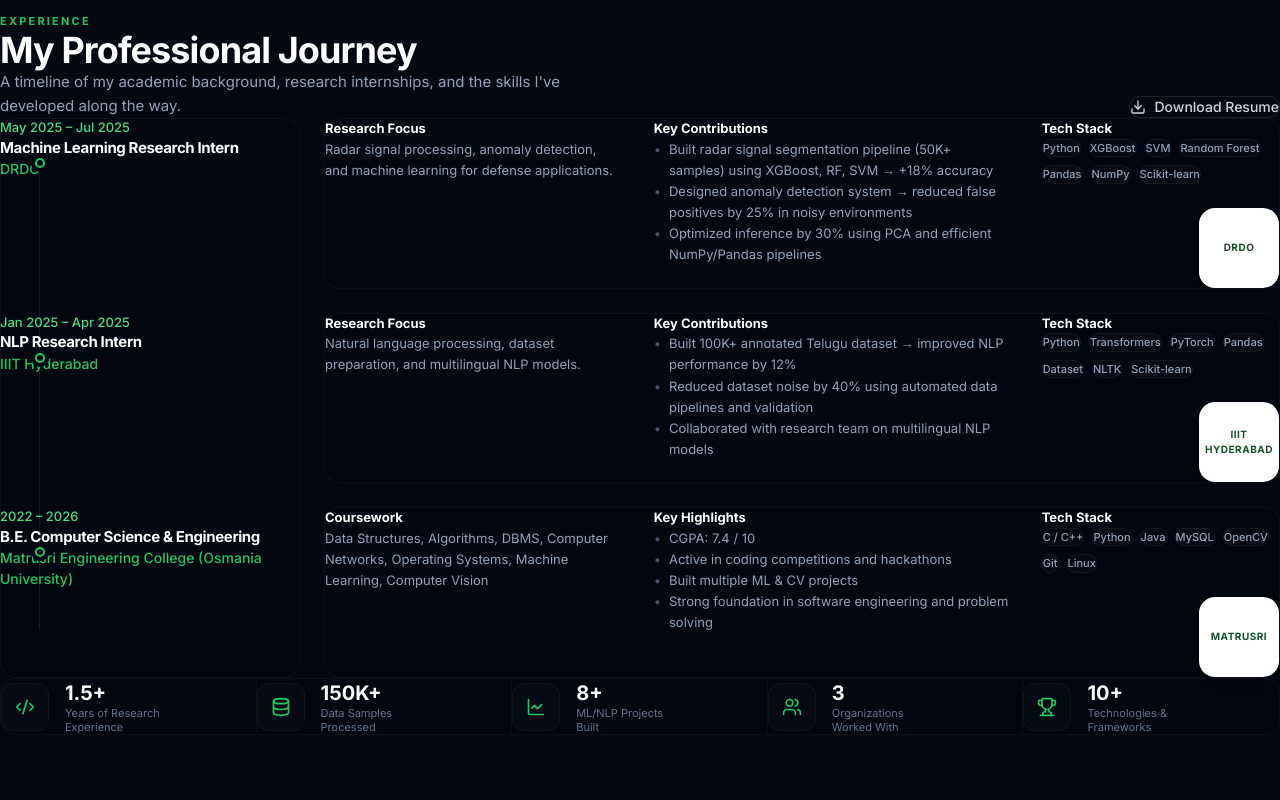
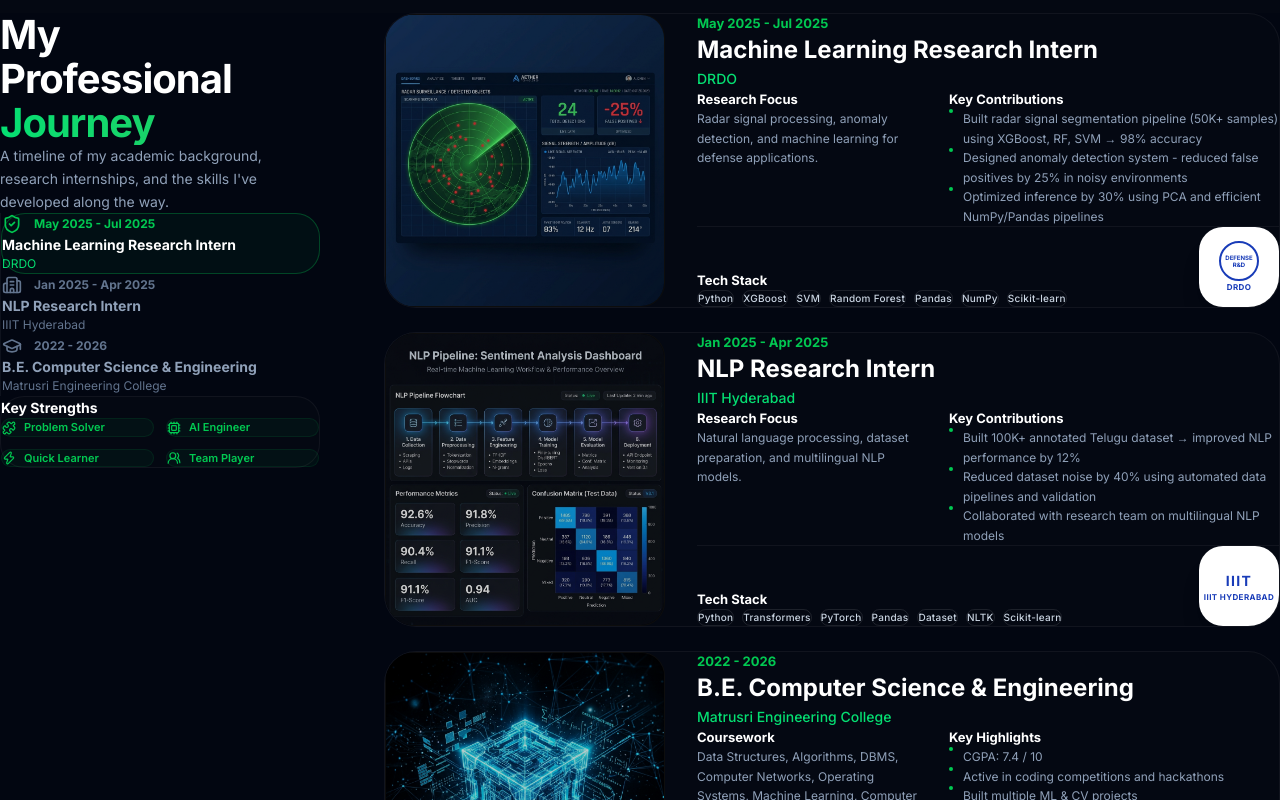
Before and after one commit to vishnu10141/vishnu-ai-portfolio, a Next.js app: page / in a window 1280 px wide. Shown: the part 1840-2640 px from the top of the page. Built offline with nearby package versions, Linux system fonts and the light colour scheme; no server answers.

Commit message:
Final premium portfolio experience

```diff
--- a/components/home/ExperienceTimeline.tsx
+++ b/components/home/ExperienceTimeline.tsx
@@ -1,167 +1,234 @@
 'use client';
 
 import { motion } from 'framer-motion';
-import { Download, Code2, Database, LineChart, Users, Trophy } from 'lucide-react';
+import Image from 'next/image';
+import { ShieldCheck, Building2, GraduationCap, Trophy, Database, LineChart, Users, Code, ArrowRight, Puzzle, Cpu, Zap, Users2 } from 'lucide-react';
 
-interface TimelineItem {
-  period: string;
-  role: string;
-  org: string;
-  focusTitle: string;
-  focusDesc: string;
-  contributionsTitle: string;
-  highlights: string[];
-  techStack: string[];
-  logoText: string;
-}
-
-const timeline: TimelineItem[] = [
+const experiences = [
   {
-    period: 'May 2025 – Jul 2025',
-    role: 'Machine Learning Research Intern',
+    id: 'drdo',
+    date: 'May 2025 - Jul 2025',
+    title: 'Machine Learning Research Intern',
     org: 'DRDO',
+    isActive: true,
+    icon: ShieldCheck,
+    image: '/images/radar_ui.png',
     focusTitle: 'Research Focus',
-    focusDesc: 'Radar signal processing, anomaly detection, and machine learning for defense applications.',
+    focusText: 'Radar signal processing, anomaly detection, and machine learning for defense applications.',
     contributionsTitle: 'Key Contributions',
-    highlights: [
-      'Built radar signal segmentation pipeline (50K+ samples) using XGBoost, RF, SVM → +18% accuracy',
-      'Designed anomaly detection system → reduced false positives by 25% in noisy environments',
-      'Optimized inference by 30% using PCA and efficient NumPy/Pandas pipelines',
+    contributions: [
+      'Built radar signal segmentation pipeline (50K+ samples) using XGBoost, RF, SVM → 98% accuracy',
+      'Designed anomaly detection system - reduced false positives by 25% in noisy environments',
+      'Optimized inference by 30% using PCA and efficient NumPy/Pandas pipelines'
     ],
-    techStack: ['Python', 'XGBoost', 'SVM', 'Random Forest', 'Pandas', 'NumPy', 'Scikit-learn'],
-    logoText: 'DRDO',
+    tech: ['Python', 'XGBoost', 'SVM', 'Random Forest', 'Pandas', 'NumPy', 'Scikit-learn'],
+    logoName: 'DRDO',
+    logoInner: (
+      <div className="w-10 h-10 rounded-full border-2 border-blue-800 flex items-center justify-center">
+        <span className="text-[6px] font-bold text-blue-800 text-center leading-tight">DEFENSE<br/>R&D</span>
+      </div>
+    )
   },
   {
-    period: 'Jan 2025 – Apr 2025',
-    role: 'NLP Research Intern',
+    id: 'iiit',
+    date: 'Jan 2025 - Apr 2025',
+    title: 'NLP Research Intern',
     org: 'IIIT Hyderabad',
+    isActive: false,
+    icon: Building2,
+    image: '/images/nlp_dashboard.png',
     focusTitle: 'Research Focus',
-    focusDesc: 'Natural language processing, dataset preparation, and multilingual NLP models.',
+    focusText: 'Natural language processing, dataset preparation, and multilingual NLP models.',
     contributionsTitle: 'Key Contributions',
-    highlights: [
+    contributions: [
       'Built 100K+ annotated Telugu dataset → improved NLP performance by 12%',
       'Reduced dataset noise by 40% using automated data pipelines and validation',
-      'Collaborated with research team on multilingual NLP models',
+      'Collaborated with research team on multilingual NLP models'
     ],
-    techStack: ['Python', 'Transformers', 'PyTorch', 'Pandas', 'Dataset', 'NLTK', 'Scikit-learn'],
-    logoText: 'IIIT HYDERABAD',
+    tech: ['Python', 'Transformers', 'PyTorch', 'Pandas', 'Dataset', 'NLTK', 'Scikit-learn'],
+    logoName: 'IIIT HYDERABAD',
+    logoInner: (
+      <div className="text-blue-800 font-bold text-[14px] tracking-widest">IIIT</div>
+    )
   },
   {
-    period: '2022 – 2026',
-    role: 'B.E. Computer Science & Engineering',
-    org: 'Matrusri Engineering College (Osmania University)',
+    id: 'matrusri',
+    date: '2022 - 2026',
+    title: 'B.E. Computer Science & Engineering',
+    org: 'Matrusri Engineering College',
+    isActive: false,
+    icon: GraduationCap,
+    image: '/images/data_cube.png',
     focusTitle: 'Coursework',
-    focusDesc: 'Data Structures, Algorithms, DBMS, Computer Networks, Operating Systems, Machine Learning, Computer Vision',
+    focusText: 'Data Structures, Algorithms, DBMS, Computer Networks, Operating Systems, Machine Learning, Computer Vision',
     contributionsTitle: 'Key Highlights',
-    highlights: [
+    contributions: [
       'CGPA: 7.4 / 10',
       'Active in coding competitions and hackathons',
       'Built multiple ML & CV projects',
-      'Strong foundation in software engineering and problem solving',
+      'Strong foundation in software engineering and problem solving'
     ],
-    techStack: ['C / C++', 'Python', 'Java', 'MySQL', 'OpenCV', 'Git', 'Linux'],
-    logoText: 'MATRUSRI',
-  },
+    tech: ['C / C++', 'Python', 'Java', 'MySQL', 'OpenCV', 'Git', 'Linux'],
+    logoName: 'MATRUSRI',
+    logoInner: (
+      <div className="text-blue-800 font-serif font-bold text-[20px] italic">M</div>
+    )
+  }
 ];
 
-const metrics = [
-  { icon: Code2, value: '1.5+', label: 'Years of Research\nExperience' },
+const strengths = [
+  { name: 'Problem Solver', icon: Puzzle },
+  { name: 'AI Engineer', icon: Cpu },
+  { name: 'Quick Learner', icon: Zap },
+  { name: 'Team Player', icon: Users2 },
+];
+
+const stats = [
+  { icon: Trophy, value: '2+', label: 'Years of Research\nExperience' },
   { icon: Database, value: '150K+', label: 'Data Samples\nProcessed' },
   { icon: LineChart, value: '8+', label: 'ML/NLP Projects\nBuilt' },
   { icon: Users, value: '3', label: 'Organizations\nWorked With' },
-  { icon: Trophy, value: '10+', label: 'Technologies &\nFrameworks' },
+  { icon: Code, value: '10+', label: 'Technologies &\nFrameworks' },
 ];
 
 export default function ExperienceTimeline() {
   return (
-    <section id="experience" className="w-full pt-32">
-      {/* Header Area */}
-      <div className="flex flex-col md:flex-row md:items-end justify-between gap-6 mb-16">
-        <div>
-          <span className="text-[11px] font-bold tracking-[0.2em] uppercase text-blue-500 block mb-3">EXPERIENCE</span>
-          <h2 className="text-4xl font-bold text-white tracking-tight mb-4">My Professional Journey</h2>
-          <p className="text-slate-400 text-[15px] max-w-xl leading-relaxed">
+    <section id="experience" className="w-full pt-20 pb-20 relative z-20 bg-[#020611]">
+      <div className="max-w-[1500px] mx-auto px-4 sm:px-6 lg:px-8">
+
+        <div className="flex flex-col xl:flex-row gap-12 lg:gap-16">
+
+          {/* Left Column (Sticky Sidebar) */}
+          <div className="w-full xl:w-[320px] shrink-0 flex flex-col">
+            <div className="sticky top-32">
+
+              {/* Header */}
+              <div className="mb-12">
+                <h2 className="text-[40px] leading-[1.1] font-bold tracking-tight mb-6">
+                  <span className="text-white block">My</span>
+                  <span className="text-white block">Professional</span>
+                  <span className="text-transparent bg-clip-text bg-gradient-to-r from-green-400 to-blue-500 block">Journey</span>
+                </h2>
+                <p className="text-slate-400 text-[14px] leading-relaxed">
                   A timeline of my academic background, research internships, and the skills I've developed along the way.
                 </p>
               </div>
-        <a
-          href="/resume.pdf"
-          target="_blank"
-          rel="noopener noreferrer"
-          className="inline-flex items-center gap-2 px-5 py-2.5 rounded-lg text-sm font-medium text-slate-300 border border-white/10 hover:border-white/20 hover:bg-white/[0.02] transition-colors whitespace-nowrap"
-        >
-          <Download className="w-4 h-4" />
-          Download Resume
-        </a>
+
+              {/* Timeline Navigation */}
+              <div className="relative pl-6 border-l border-white/5 space-y-12 mb-12 hidden md:block">
+                {experiences.map((exp, idx) => {
+                  const Icon = exp.icon;
+                  return (
+                    <div key={exp.id} className="relative">
+                      {/* Node Dot */}
+                      <div className={`absolute -left-[30px] top-6 w-3 h-3 rounded-full border-2 ${exp.isActive ? 'border-green-500 bg-green-500' : 'border-slate-700 bg-[#020611]'} z-10`} />
+
+                      <div className={`p-5 rounded-2xl border ${exp.isActive ? 'border-green-500/30 bg-green-500/5' : 'border-transparent'} transition-colors`}>
+                        <div className="flex items-center gap-3 mb-3">
+                          <Icon className={`w-5 h-5 ${exp.isActive ? 'text-green-500' : 'text-slate-500'}`} />
+                          <span className={`text-[12px] font-bold ${exp.isActive ? 'text-green-500' : 'text-slate-500'}`}>{exp.date}</span>
+                        </div>
+                        <h4 className={`text-[14px] font-bold ${exp.isActive ? 'text-white' : 'text-slate-400'} mb-1`}>{exp.title}</h4>
+                        <p className={`text-[12px] ${exp.isActive ? 'text-green-400' : 'text-slate-500'}`}>{exp.org}</p>
+                      </div>
+                    </div>
+                  );
+                })}
               </div>
 
-      {/* Core Layout */}
-      <div className="relative flex flex-col gap-6">
-        {/* Left Column Background (Desktop only) */}
-        <div className="hidden lg:block absolute left-0 top-0 bottom-0 w-[300px] border border-white/[0.04] bg-[#020611] rounded-xl z-0" />
-
-        {/* Timeline Line (Desktop only) */}
-        <div className="hidden lg:block absolute left-[39px] top-12 bottom-12 w-px bg-white/[0.08] z-0" />
-
-        {timeline.map((item, i) => (
-          <motion.div
-            key={i}
-            initial={{ opacity: 0, y: 20 }}
-            whileInView={{ opacity: 1, y: 0 }}
-            viewport={{ once: true, margin: '-50px' }}
-            transition={{ duration: 0.5, delay: i * 0.1 }}
-            className="grid grid-cols-1 lg:grid-cols-[300px_1fr] gap-6 relative z-10"
-          >
-            {/* Left Box Content */}
-            <div className="px-10 py-8 relative">
-              {/* Timeline Dot */}
-              <div className="hidden lg:block absolute left-[35px] top-10 w-2.5 h-2.5 rounded-full bg-[#020611] border-2 border-blue-500 ring-4 ring-[#020611] z-10" />
-
-              <div className="flex flex-col">
-                <span className="text-[13px] font-medium text-blue-400 mb-3">{item.period}</span>
-                <h3 className="text-[15px] font-bold text-white tracking-tight leading-snug mb-2">{item.role}</h3>
-                <span className="text-[14px] text-blue-500 font-medium">{item.org}</span>
+              {/* Key Strengths */}
+              <div className="bg-[#040812] border border-white/5 rounded-2xl p-6">
+                <h4 className="text-[14px] font-bold text-white mb-5">Key Strengths</h4>
+                <div className="grid grid-cols-2 gap-3">
+                  {strengths.map(strength => {
+                    const SIcon = strength.icon;
+                    return (
+                      <div key={strength.name} className="flex items-center gap-2 px-3 py-2.5 bg-green-500/5 border border-green-500/10 rounded-lg text-green-500 text-[11px] font-semibold whitespace-nowrap">
+                        <SIcon className="w-3.5 h-3.5" />
+                        {strength.name}
+                      </div>
+                    );
+                  })}
                 </div>
               </div>
 
-            {/* Right Box Content */}
-            <div className="border border-white/[0.04] bg-[#020611] rounded-xl p-8 grid grid-cols-1 md:grid-cols-[1fr_1.2fr_0.8fr] gap-8">
-
-              {/* Focus Area */}
-              <div>
-                <h4 className="text-[13px] font-bold text-white mb-3">{item.focusTitle}</h4>
-                <p className="text-[13px] text-slate-400 leading-relaxed">{item.focusDesc}</p>
+            </div>
           </div>
 
-              {/* Contributions Area */}
+          {/* Right Column (Cards) */}
+          <div className="flex-1 flex flex-col gap-6">
+            {experiences.map((exp, idx) => (
+              <motion.div
+                key={exp.id}
+                initial={{ opacity: 0, x: 20 }}
+                whileInView={{ opacity: 1, x: 0 }}
+                viewport={{ once: true, margin: "-100px" }}
+                transition={{ duration: 0.5, delay: idx * 0.1 }}
+                className="bg-[#040812] border border-white/5 rounded-[32px] p-6 lg:p-8 flex flex-col lg:flex-row gap-8 relative overflow-hidden group hover:border-green-500/20 transition-colors"
+              >
+                {/* Left Image Column */}
+                <div className="w-full lg:w-[280px] shrink-0 h-[220px] lg:h-auto relative rounded-2xl overflow-hidden bg-black flex items-center justify-center border border-white/5">
+                  {/* Subtle Glow */}
+                  <div className="absolute inset-0 bg-green-500/10 opacity-0 group-hover:opacity-100 transition-opacity duration-500" />
+                  <Image
+                    src={exp.image}
+                    alt={exp.org}
+                    fill
+                    className="object-cover opacity-80 group-hover:scale-105 transition-transform duration-700"
+                  />
+                </div>
+
+                {/* Right Content Column */}
+                <div className="flex-1 flex flex-col justify-between py-2">
+
+                  {/* Header */}
+                  <div className="mb-8">
+                    <span className="text-green-500 text-[13px] font-bold block mb-2">{exp.date}</span>
+                    <h3 className="text-2xl font-bold text-white mb-1">{exp.title}</h3>
+                    <span className="text-green-400 text-[14px] font-medium">{exp.org}</span>
+                  </div>
+
+                  {/* Body grid */}
+                  <div className="grid grid-cols-1 md:grid-cols-[1fr_1.5fr] gap-8 mb-8">
+
+                    {/* Focus */}
                     <div>
-                <h4 className="text-[13px] font-bold text-white mb-3">{item.contributionsTitle}</h4>
-                <ul className="text-[13px] text-slate-400 leading-relaxed space-y-2.5">
-                  {item.highlights.map((highlight, idx) => (
-                    <li key={idx} className="flex items-start gap-2">
-                      <span className="text-slate-600 mt-0.5">•</span>
-                      <span>{highlight}</span>
+                      <h4 className="text-white text-[13px] font-bold mb-3">{exp.focusTitle}</h4>
+                      <p className="text-slate-400 text-[12px] leading-relaxed pr-4">
+                        {exp.focusText}
+                      </p>
+                    </div>
+
+                    {/* Contributions */}
+                    <div>
+                      <h4 className="text-white text-[13px] font-bold mb-3">{exp.contributionsTitle}</h4>
+                      <ul className="space-y-2.5">
+                        {exp.contributions.map((item, i) => (
+                          <li key={i} className="flex items-start gap-2.5">
+                            <span className="w-1 h-1 rounded-full bg-green-500 shrink-0 mt-1.5" />
+                            <span className="text-slate-400 text-[12px] leading-relaxed">{item}</span>
                           </li>
                         ))}
                       </ul>
                     </div>
+                  </div>
 
-              {/* Tech Stack & Logo Area */}
-              <div className="flex flex-col justify-between gap-6">
-                <div>
-                  <h4 className="text-[13px] font-bold text-white mb-3">Tech Stack</h4>
+                  {/* Footer tech & logo */}
+                  <div className="flex flex-col sm:flex-row items-start sm:items-end justify-between gap-6 mt-auto border-t border-white/5 pt-6">
+                    <div className="flex-1">
+                      <h4 className="text-white text-[13px] font-bold mb-3">Tech Stack</h4>
                       <div className="flex flex-wrap gap-2">
-                    {item.techStack.map(tech => (
-                      <span key={tech} className="px-2.5 py-1 text-[11px] font-medium text-slate-400 bg-white/[0.02] border border-white/[0.05] rounded-full">
-                        {tech}
+                        {exp.tech.map(t => (
+                          <span key={t} className="px-3 py-1.5 rounded-full border border-white/10 text-slate-300 text-[10px] font-medium tracking-wide">
+                            {t}
                           </span>
                         ))}
                       </div>
                     </div>
 
-                {/* Logo Box Placeholder */}
-                <div className="w-20 h-20 bg-white rounded-xl flex items-center justify-center self-end border border-white/10 shadow-lg">
-                  <span className="text-[10px] font-bold text-blue-900 text-center uppercase tracking-wider px-2">{item.logoText}</span>
+                    <div className="shrink-0 flex flex-col items-center justify-center w-20 h-20 bg-white rounded-2xl shadow-xl p-2 pb-1 relative">
+                      {exp.logoInner}
+                      <span className="text-blue-800 font-bold text-[8px] tracking-wider mt-auto">{exp.logoName}</span>
                     </div>
                   </div>
 
@@ -170,29 +237,36 @@
             ))}
           </div>
 
-      {/* Bottom Metrics Row */}
+        </div>
+
+        {/* Stats Footer Strip */}
         <motion.div
           initial={{ opacity: 0, y: 20 }}
           whileInView={{ opacity: 1, y: 0 }}
           viewport={{ once: true }}
-        transition={{ duration: 0.5, delay: 0.3 }}
-        className="mt-6 border border-white/[0.04] bg-[#020611] rounded-xl grid grid-cols-2 md:grid-cols-3 lg:grid-cols-5 divide-y lg:divide-y-0 lg:divide-x divide-white/[0.04] overflow-hidden"
+          className="mt-12 bg-[#040812] border border-white/5 rounded-[32px] p-6 lg:p-8 flex flex-col md:flex-row flex-wrap items-center justify-between gap-8"
         >
-        {metrics.map((metric, i) => {
-          const Icon = metric.icon;
+          {stats.map((stat, idx) => {
+            const Icon = stat.icon;
             return (
-            <div key={i} className="flex items-center gap-4 p-6">
-              <div className="w-12 h-12 rounded-lg bg-white/[0.02] border border-white/[0.04] flex items-center justify-center shrink-0">
-                <Icon className="w-5 h-5 text-blue-500" />
+              <div key={idx} className="flex items-center gap-4">
+                <div className="w-12 h-12 rounded-xl border border-green-500/20 bg-green-500/5 flex items-center justify-center shrink-0">
+                  <Icon className="w-5 h-5 text-green-500" />
                 </div>
                 <div>
-                <div className="text-xl font-bold text-white mb-0.5">{metric.value}</div>
-                <div className="text-[11px] text-slate-500 leading-tight whitespace-pre-line">{metric.label}</div>
+                  <h4 className="text-white text-xl font-bold mb-0.5">{stat.value}</h4>
+                  <p className="text-slate-500 text-[11px] font-medium leading-tight whitespace-pre-line">{stat.label}</p>
                 </div>
               </div>
             );
           })}
+
+          <div className="w-14 h-14 rounded-full bg-green-500 flex items-center justify-center cursor-pointer hover:scale-105 transition-transform shadow-[0_0_20px_rgba(34,197,94,0.3)] ml-auto md:ml-0 mt-4 md:mt-0 shrink-0">
+            <ArrowRight className="w-6 h-6 text-[#020611]" />
+          </div>
         </motion.div>
+
+      </div>
     </section>
   );
 }
```
Also changed, not shown: public/images/data_cube.png (added). Lines whose indentation alone changed are shown as unchanged.
